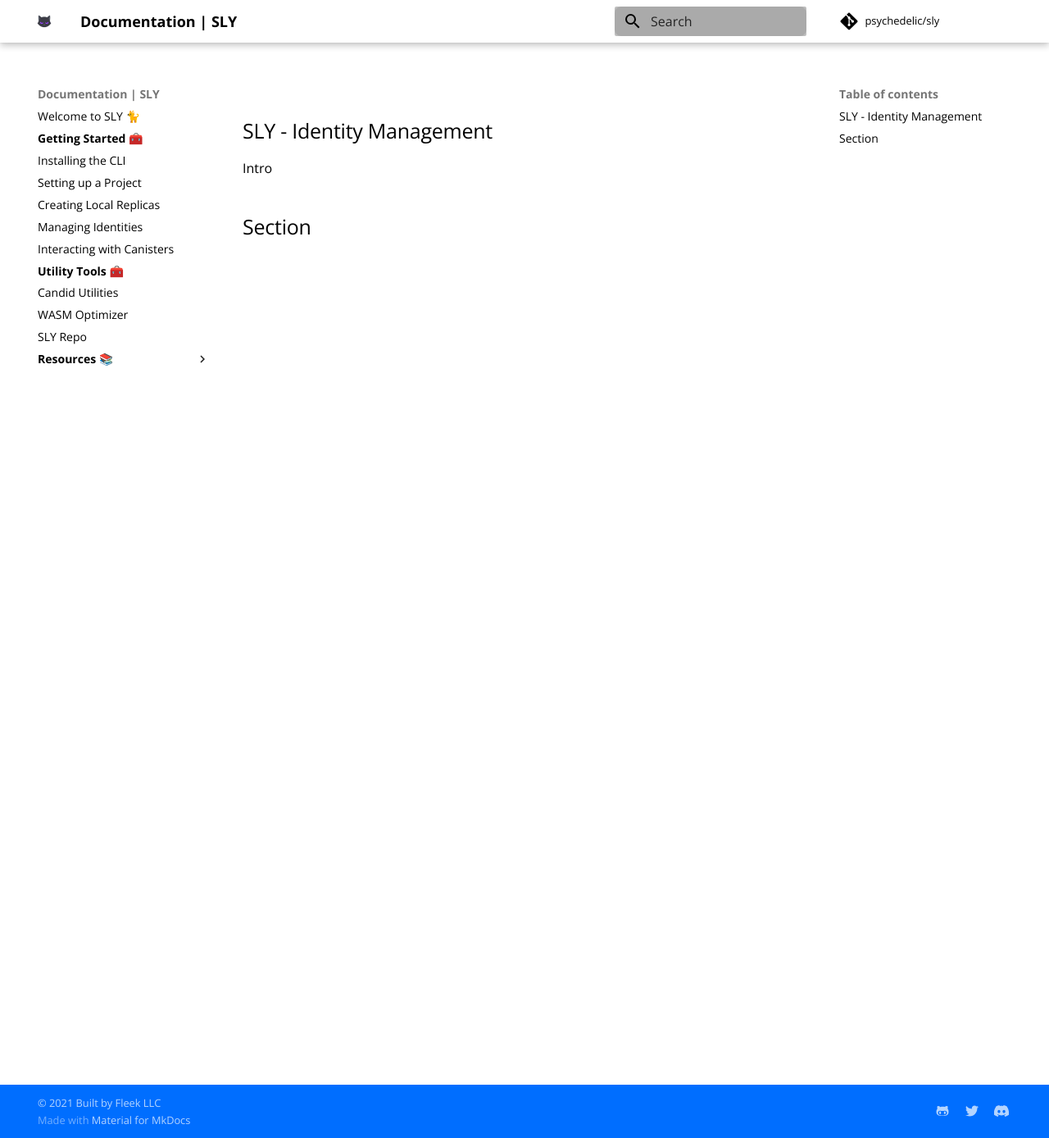
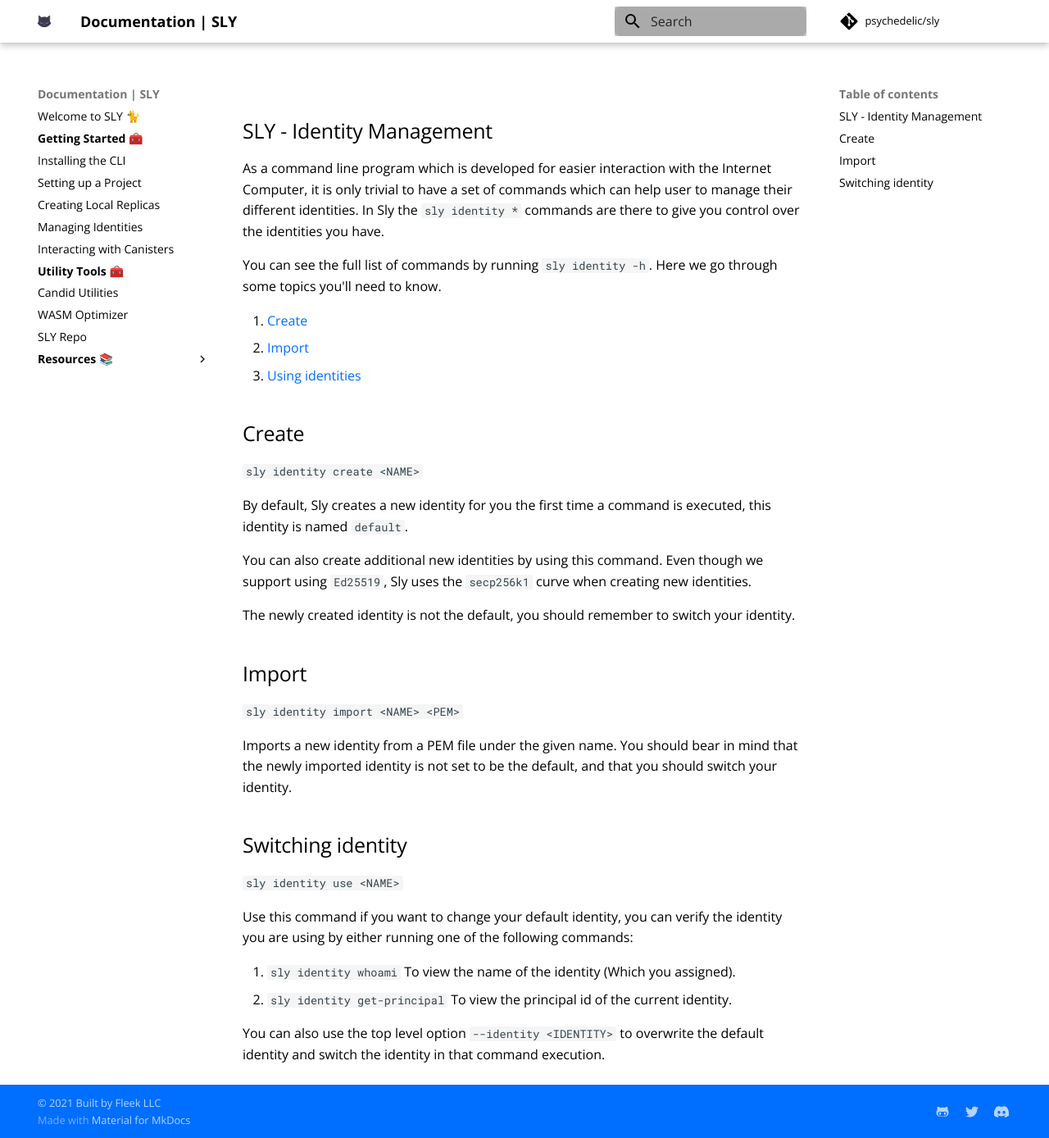
Before and after one commit to Psychedelic/sly-docs, an MkDocs documentation site: the page built from docs/getting-started/identity-management.md, in a window 1280 px wide and 1388 px high. Shown: the whole window at 82% size. Built offline with MkDocs 1.6.1 and Material for MkDocs 9.7.7, drawn with Linux system fonts in a browser that asks for light colours; comment, search, counter and statistics services are not loaded.

Commit message:
write identity management content

```diff
--- a/docs/getting-started/identity-management.md
+++ b/docs/getting-started/identity-management.md
@@ -5,7 +5,47 @@ date: "1"
 
 ## SLY - Identity Management
 
-Intro
+As a command line program which is developed for easier interaction with the Internet Computer,
+it is only trivial to have a set of commands which can help user to manage their different
+identities. In Sly the `sly identity *` commands are there to give you control over the identities
+you have.
 
+You can see the full list of commands by running `sly identity -h`. Here we go through
+some topics you'll need to know.
 
-## Section
+1. [Create](#create)
+2. [Import](#import)
+3. [Using identities](#switching-identity)
+
+##  Create
+
+`sly identity create <NAME>`
+
+By default, Sly creates a new identity for you the first time a command is executed, this
+identity is named `default`.
+
+You can also create additional new identities by using this command. Even though we support
+using `Ed25519`, Sly uses the `secp256k1` curve when creating new identities.
+
+The newly created identity is not the default, you should remember to switch your identity.
+
+## Import
+
+`sly identity import <NAME> <PEM>`
+
+Imports a new identity from a PEM file under the given name. You should bear in mind that
+the newly imported identity is not set to be the default, and that you should switch your
+identity.
+
+## Switching identity
+
+`sly identity use <NAME>`
+
+Use this command if you want to change your default identity, you can verify the identity
+you are using by either running one of the following commands:
+
+1. `sly identity whoami` To view the name of the identity (Which you assigned).
+2. `sly identity get-principal` To view the principal id of the current identity.
+
+You can also use the top level option `--identity <IDENTITY>` to overwrite the default
+identity and switch the identity in that command execution.
```
